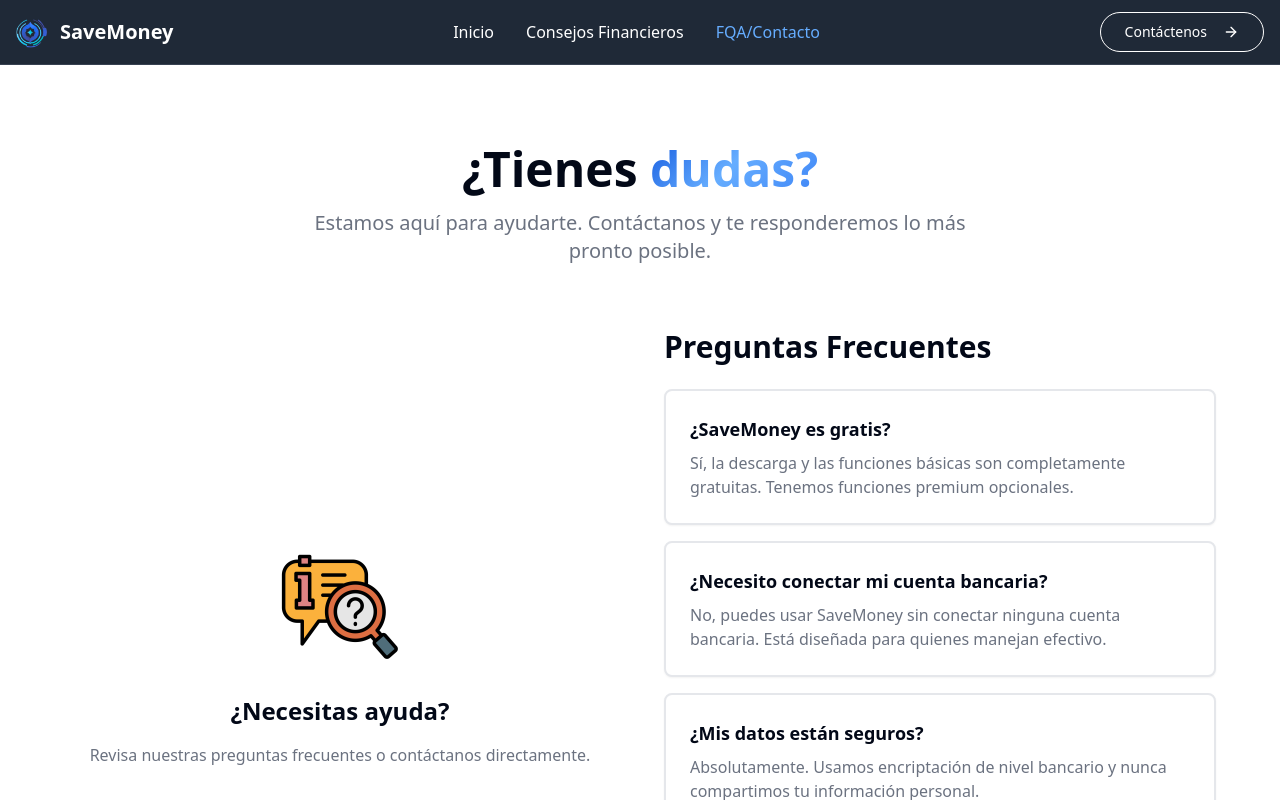
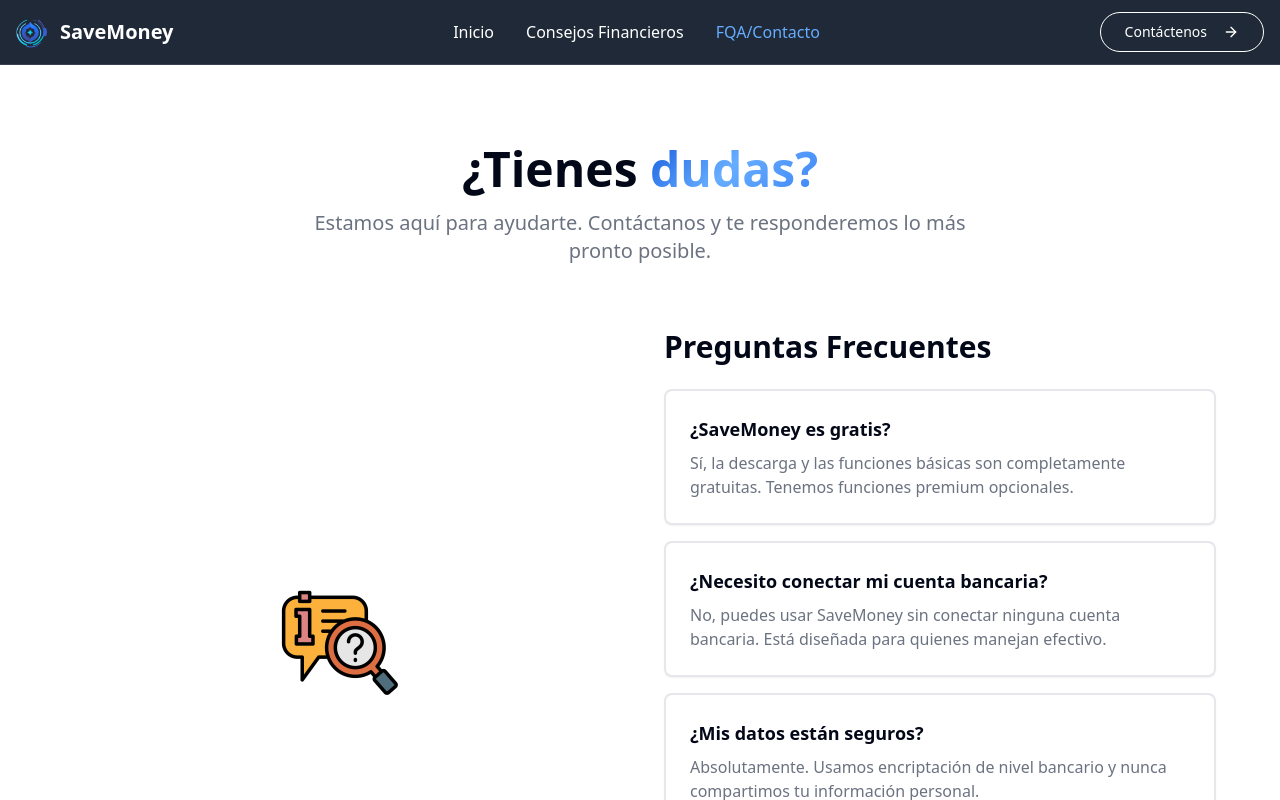
Before and after one commit to Lourdes-Angulo/savemoney-landing-page-easy, a React (Vite) app: page / in a window 1280 px wide. Both pictures are taken after a click on the button "FQA/Contacto". Shown: the top 800 px of the page. Built offline with nearby package versions, Linux system fonts and the light colour scheme.

Commit message:
Visual edit in Lovable
Edited UI in Lovable

```diff
--- a/src/components/ContactoSection.tsx
+++ b/src/components/ContactoSection.tsx
@@ -1,11 +1,8 @@
-
 import { Card, CardContent } from "@/components/ui/card";
 import { Button } from "@/components/ui/button";
 import { Mail, MessageCircle, Clock, MapPin } from "lucide-react";
-
 export const ContactoSection = () => {
-  return (
-    <section className="py-20 bg-background">
+  return <section className="py-20 bg-background">
       <div className="container mx-auto px-4">
         <div className="text-center mb-16 space-y-4">
           <h2 className="text-4xl lg:text-5xl font-bold text-foreground">
@@ -21,17 +18,11 @@ export const ContactoSection = () => {
           {/* Información de contacto con imagen FAQ */}
           <div className="flex flex-col items-center justify-center space-y-6">
             <div className="w-32 h-32 flex items-center justify-center">
-              <img
-                src="/lovable-uploads/9609de6b-468b-4fd1-8184-5f61be9028fe.png"
-                alt="FAQ Icon"
-                className="w-full h-full object-contain"
-              />
+              <img src="/lovable-uploads/9609de6b-468b-4fd1-8184-5f61be9028fe.png" alt="FAQ Icon" className="w-full h-full object-contain" />
             </div>
             <div className="text-center space-y-4">
-              <h3 className="text-2xl font-bold text-foreground">¿Necesitas ayuda?</h3>
-              <p className="text-muted-foreground">
-                Revisa nuestras preguntas frecuentes o contáctanos directamente.
-              </p>
+
+
             </div>
           </div>
 
@@ -84,6 +75,5 @@ export const ContactoSection = () => {
           </div>
         </div>
       </div>
-    </section>
-  );
+    </section>;
 };
```
